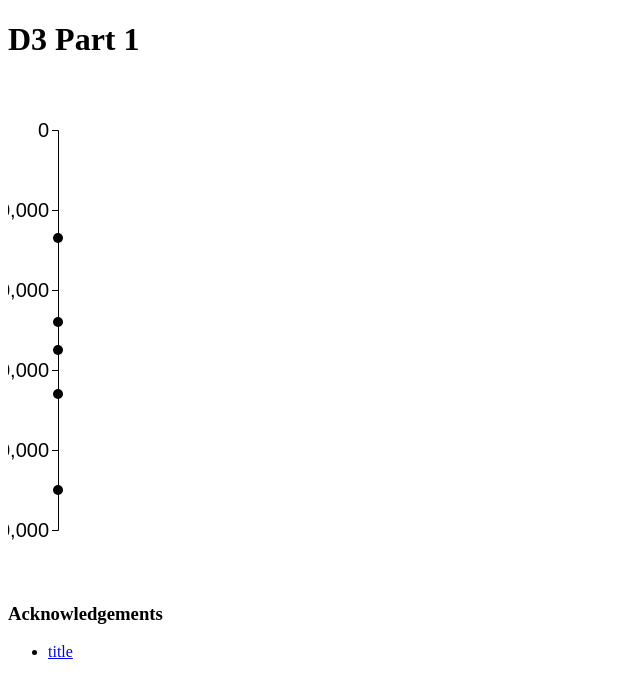
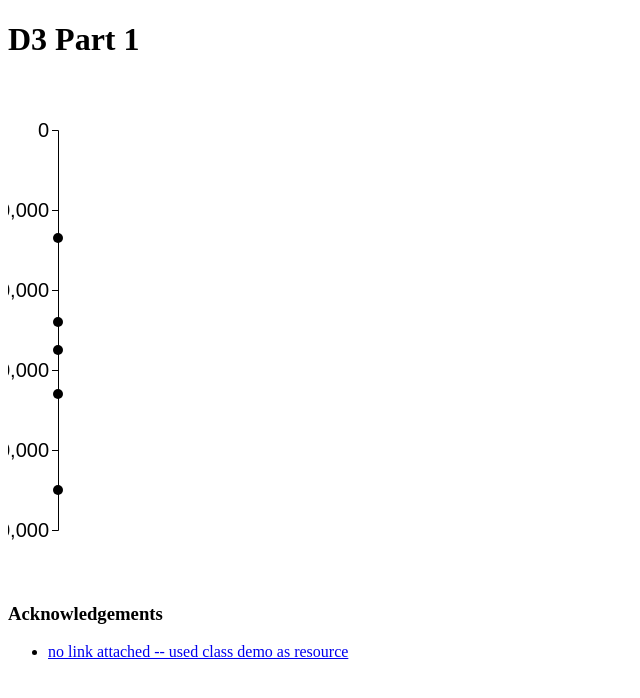
Before and after one commit to DS4200-S23-Class/ic-07-jenny, a plain HTML site: page index.html in a window 1280 px wide. Shown: the whole page, without its empty margins (0-640 px from the left). Drawn offline with Linux system fonts and the light colour scheme.

Commit message:
updated comments

```diff
--- a/index.html
+++ b/index.html
@@ -30,7 +30,7 @@
     <!-- listing the rsesources used -->
     <div id="ack">
         <ul>
-            <li><a href="link">title</a></li>
+            <li><a href="link">no link attached -- used class demo as resource</a></li>
 
 
 
--- a/style.css
+++ b/style.css
@@ -1,3 +1,4 @@
+/* setting font */
 .body {
 	font-family: Arial;
 }
```
Also changed, not shown: main.js (+4 -9 lines).
